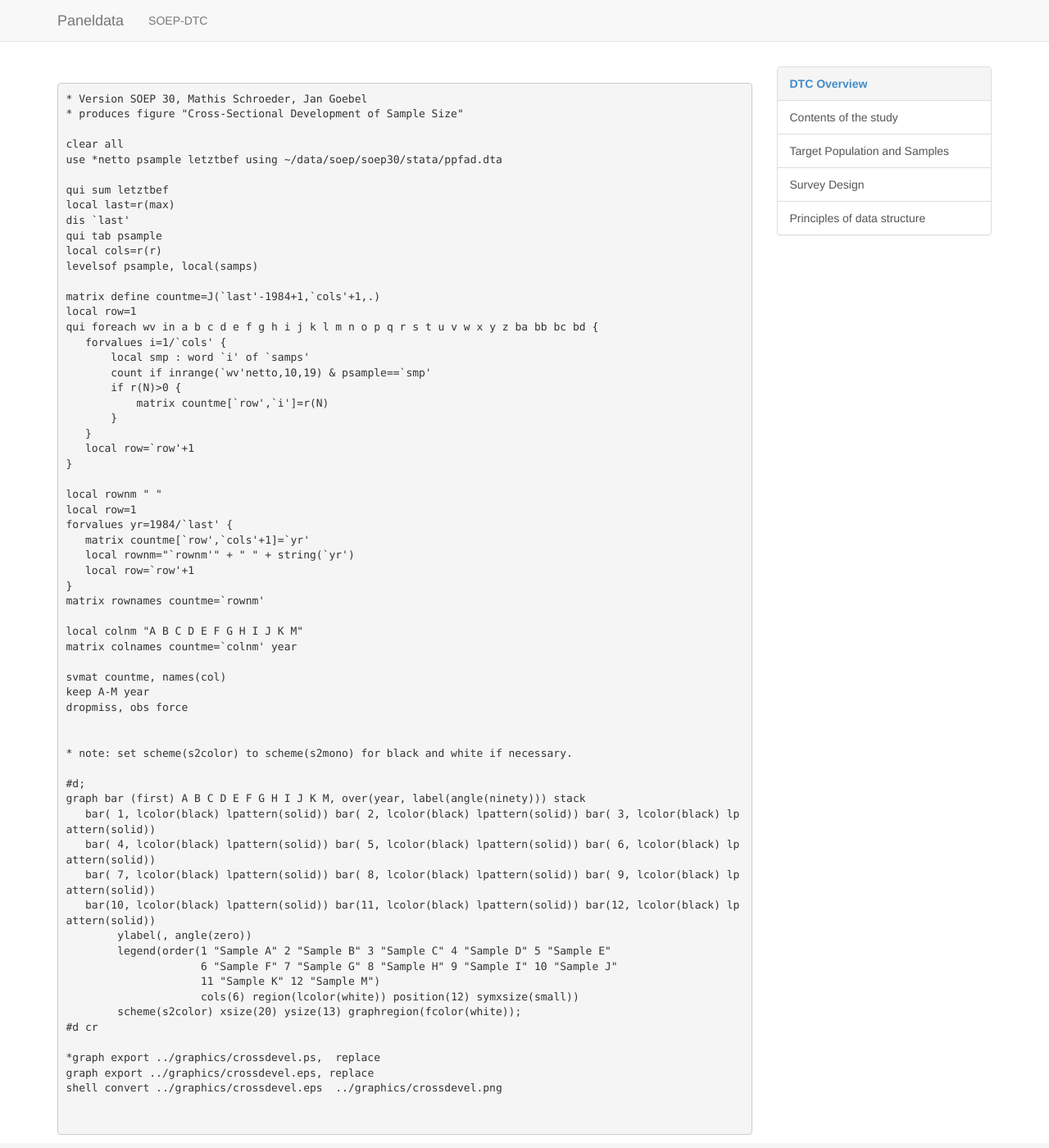
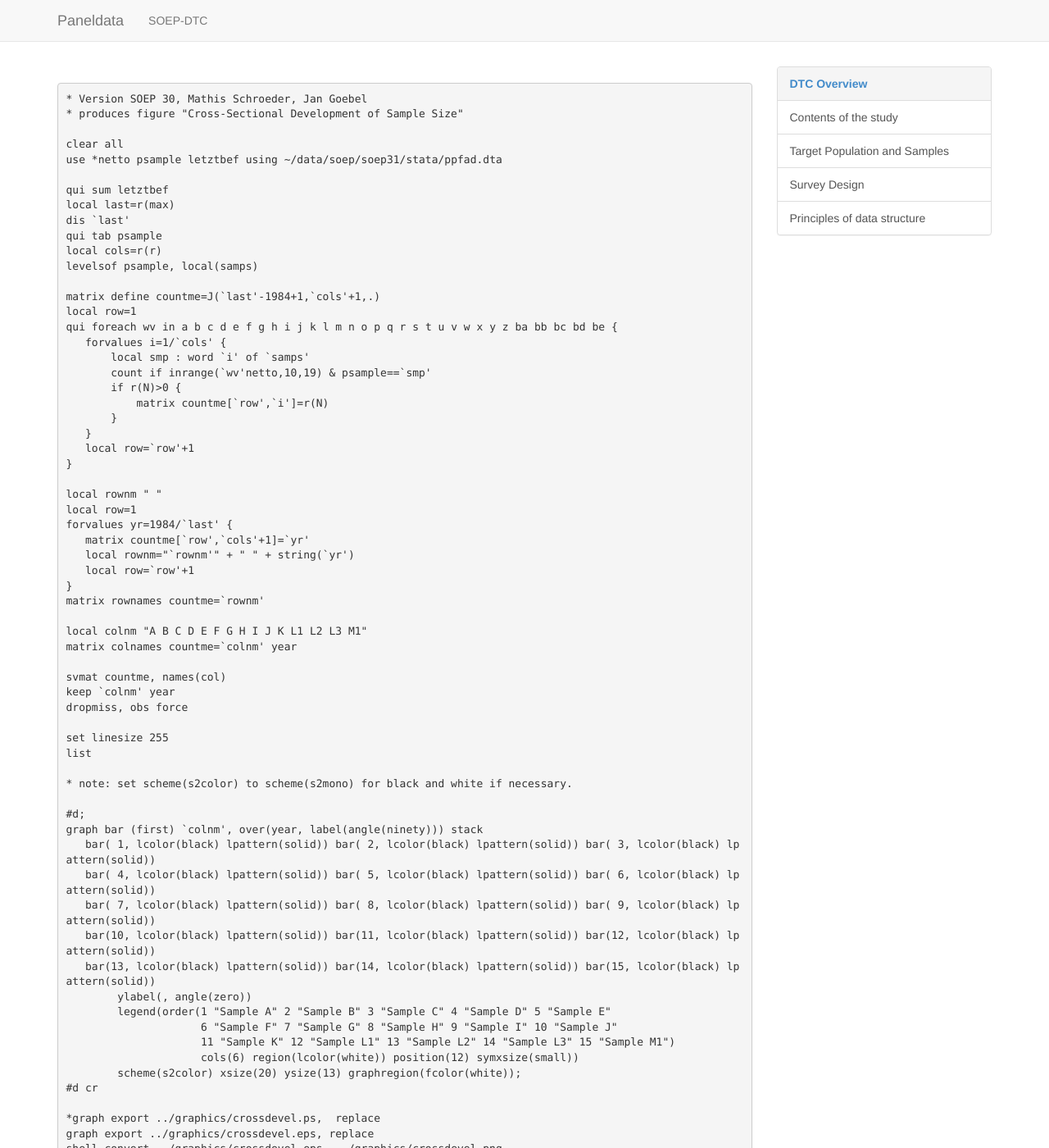
Before and after one commit to paneldata/paneldata.github.io, a Jekyll site: the page built from soep/dtc/crossdevel.md, in a window 1280 px wide and 1400 px high. Shown: the whole window at 82% size. Built offline with Jekyll 4.4.1, drawn with Linux system fonts in a browser that asks for light colours.

Commit message:
md Dateien des Programmcodes der Grafiken aktualisiert

```diff
--- a/soep/dtc/crossdevel.md
+++ b/soep/dtc/crossdevel.md
@@ -6,7 +6,7 @@ layout: dtc
 * produces figure "Cross-Sectional Development of Sample Size"
 
 clear all
-use *netto psample letztbef using ~/data/soep/soep30/stata/ppfad.dta
+use *netto psample letztbef using ~/data/soep/soep31/stata/ppfad.dta
 
 qui sum letztbef
 local last=r(max)
@@ -17,7 +17,7 @@ levelsof psample, local(samps)
 
 matrix define countme=J(`last'-1984+1,`cols'+1,.)
 local row=1
-qui foreach wv in a b c d e f g h i j k l m n o p q r s t u v w x y z ba bb bc bd {
+qui foreach wv in a b c d e f g h i j k l m n o p q r s t u v w x y z ba bb bc bd be {
    forvalues i=1/`cols' {
        local smp : word `i' of `samps'
        count if inrange(`wv'netto,10,19) & psample==`smp'
@@ -37,26 +37,29 @@ forvalues yr=1984/`last' {
 }
 matrix rownames countme=`rownm'
 
-local colnm "A B C D E F G H I J K M"
+local colnm "A B C D E F G H I J K L1 L2 L3 M1"
 matrix colnames countme=`colnm' year
 
 svmat countme, names(col)
-keep A-M year
+keep `colnm' year
 dropmiss, obs force
 
+set linesize 255
+list
 
 * note: set scheme(s2color) to scheme(s2mono) for black and white if necessary.
 
 #d;
-graph bar (first) A B C D E F G H I J K M, over(year, label(angle(ninety))) stack
+graph bar (first) `colnm', over(year, label(angle(ninety))) stack
    bar( 1, lcolor(black) lpattern(solid)) bar( 2, lcolor(black) lpattern(solid)) bar( 3, lcolor(black) lpattern(solid))
    bar( 4, lcolor(black) lpattern(solid)) bar( 5, lcolor(black) lpattern(solid)) bar( 6, lcolor(black) lpattern(solid))
    bar( 7, lcolor(black) lpattern(solid)) bar( 8, lcolor(black) lpattern(solid)) bar( 9, lcolor(black) lpattern(solid))
    bar(10, lcolor(black) lpattern(solid)) bar(11, lcolor(black) lpattern(solid)) bar(12, lcolor(black) lpattern(solid))
+   bar(13, lcolor(black) lpattern(solid)) bar(14, lcolor(black) lpattern(solid)) bar(15, lcolor(black) lpattern(solid))
 	ylabel(, angle(zero))
 	legend(order(1 "Sample A" 2 "Sample B" 3 "Sample C" 4 "Sample D" 5 "Sample E"
 	             6 "Sample F" 7 "Sample G" 8 "Sample H" 9 "Sample I" 10 "Sample J"
-                     11 "Sample K" 12 "Sample M")
+                     11 "Sample K" 12 "Sample L1" 13 "Sample L2" 14 "Sample L3" 15 "Sample M1")
                      cols(6) region(lcolor(white)) position(12) symxsize(small))
 	scheme(s2color) xsize(20) ysize(13) graphregion(fcolor(white));
 #d cr
```
Also changed, not shown: soep/dtc/hh.md (+4 -3 lines), soep/dtc/mode.md (+6 -5 lines), soep/dtc/soep_whereabout.md (+2 -2 lines), soep/dtc/table_wave1.md (+3 -3 lines).
